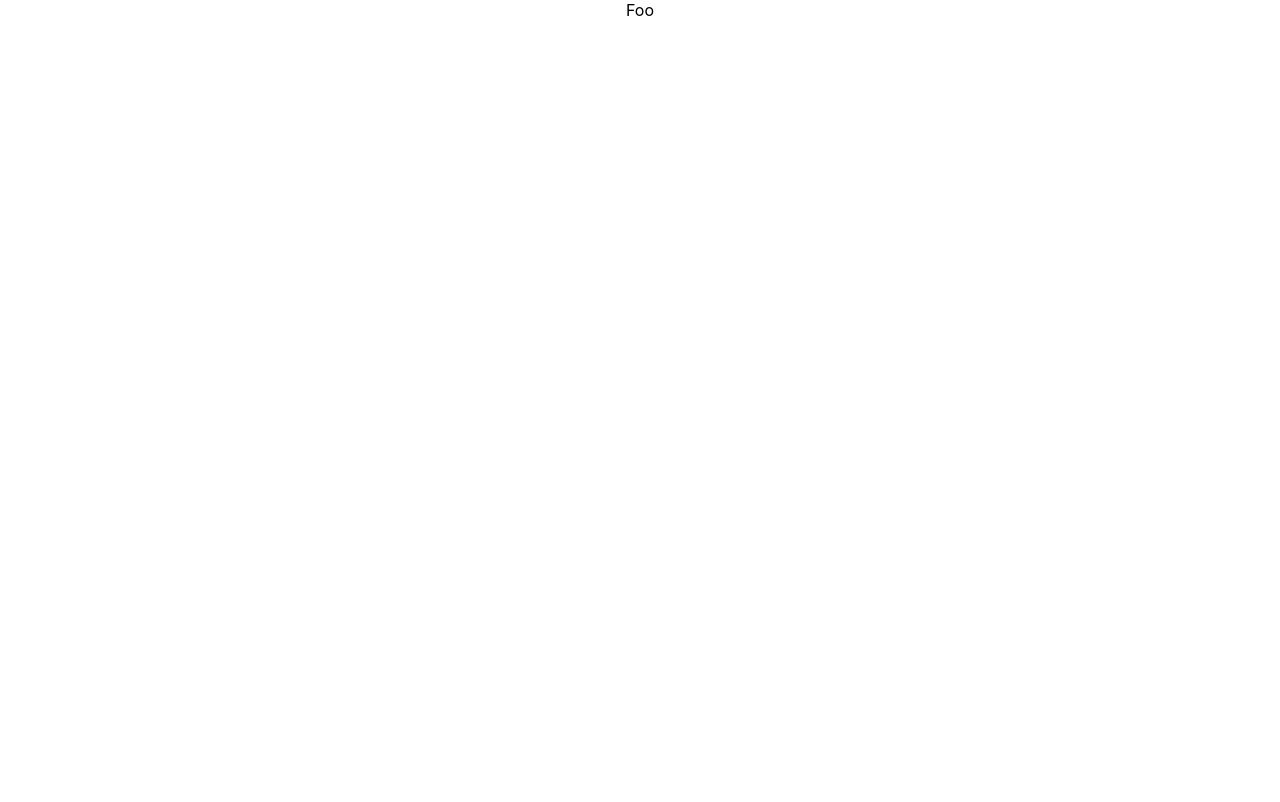
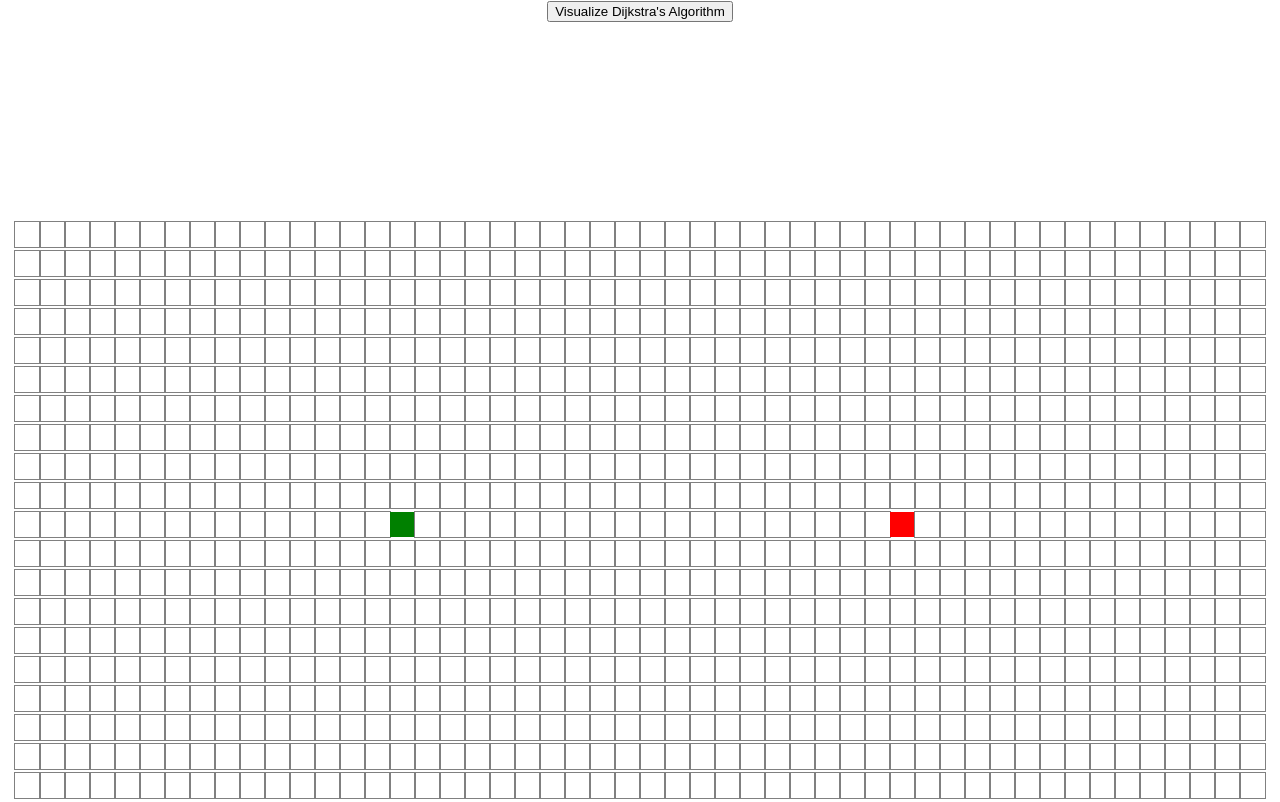
Before and after one commit to GabrielMedinaJaudes/pathfinder, a React (Create React App) app: page / in a window 1280 px wide. Built offline with nearby package versions, Linux system fonts and the light colour scheme.

Commit message:
dijkstra to be ani

```diff
--- /dev/null
+++ b/src/Algorithms/dijkstra.js
@@ -0,0 +1,68 @@
+export function dijkstra(grid, startNode, finishNode) {
+    const visitedNodesInOrder = [];
+    startNode.distance = 0;
+    const unvisitedNodes = getAllNodes(grid);
+    while (!!unvisitedNodes.length) {
+
+        sortNodesByDistance(unvisitedNodes);
+        const closestNode = unvisitedNodes.shift();
+        if (closestNode.isWall)
+            continue;
+        if (closestNode.distance === Infinity)
+            return visitedNodesInOrder;
+
+        closestNode.isVisited = true;
+        visitedNodesInOrder.push(closestNode);
+
+        if (closestNode === finishNode)
+            return visitedNodesInOrder;
+
+        updateUnvisitedNeighbors(closestNode, grid);
+    }
+  }
+
+function sortNodesByDistance(unvisitedNodes) {
+    unvisitedNodes.sort((nodeA, nodeB) => nodeA.distance - nodeB.distance);
+}
+
+function updateUnvisitedNeighbors(node, grid) {
+    const unvisitedNeighbors = getUnvisitedNeighbors(node, grid);
+    for (const neighbor of unvisitedNeighbors) {
+        neighbor.distance = node.distance + 1;
+        neighbor.previousNode = node;
+    }
+}
+
+function getUnvisitedNeighbors(node, grid) {
+    const neighbors = [];
+    const { col, row } = node;
+    if (row > 0)
+        neighbors.push(grid[row - 1][col]);
+    if (row < grid.length - 1)
+        neighbors.push(grid[row + 1][col]);
+    if (col > 0)
+        neighbors.push(grid[row][col - 1]);
+    if (col < grid[0].length - 1)
+        neighbors.push(grid[row][col + 1]);
+    return neighbors.filter(neighbor => !neighbor.isVisited);
+}
+
+function getAllNodes(grid) {
+    const nodes = [];
+    for (const row of grid) {
+        for (const node of row) {
+            nodes.push(node);
+        }
+    }
+    return nodes;
+}
+
+export function getNodesInShortestPathOrder(finishNode) {
+    const nodesInShortestPathOrder = [];
+    let currentNode = finishNode;
+    while (currentNode !== null) {
+        nodesInShortestPathOrder.unshift(currentNode);
+        currentNode = currentNode.previousNode;
+    }
+    return nodesInShortestPathOrder;
+}
--- a/src/PathfindingVisualizer/Node/Node.css
+++ b/src/PathfindingVisualizer/Node/Node.css
@@ -0,0 +1,20 @@
+.node {
+  width: 25px;
+  height: 25px;
+  outline: 1px solid gray;
+  display: inline-block;
+}
+
+.node-finish {
+  width: 25px;
+  height: 25px;
+  background-color: red;
+  display: inline-block;
+}
+
+.node-start {
+  width: 25px;
+  height: 25px;
+  background-color: green;
+  display: inline-block;
+}
--- a/src/PathfindingVisualizer/Node/Node.jsx
+++ b/src/PathfindingVisualizer/Node/Node.jsx
@@ -0,0 +1,31 @@
+import React, { Component } from 'react';
+
+import './Node.css';
+
+export default class Node extends Component {
+    constructor (props) {
+        super(props);
+        this.state = {};
+    }
+    render() {
+        const {row, col, isVisited, isStart, isFinish} = this.props;
+        const className =
+            isFinish ?
+            "node-finish" :
+            isStart ? "node-start"
+            : "node";
+        return (
+            <div className={`${className}`}>
+
+            </div>
+        )
+    }
+}
+
+export const DEFAULT_NODE = {
+    row: 0,
+    col: 0,
+    isVisited: false,
+    isStart: false,
+    isFinish: false,
+}
--- a/src/PathfindingVisualizer/PathfindingVisualizer.css
+++ b/src/PathfindingVisualizer/PathfindingVisualizer.css
@@ -0,0 +1,5 @@
+.grid {
+    margin: auto;
+    width: 100%;
+    margin-top: 200px;
+}
--- a/src/PathfindingVisualizer/PathfindingVisualizer.jsx
+++ b/src/PathfindingVisualizer/PathfindingVisualizer.jsx
@@ -1,32 +1,87 @@
 import React, { Component } from 'react';
 import Node from './Node/Node';
 import './PathfindingVisualizer.css';
+import { dijkstra } from '../Algorithms/dijkstra';
+
+const START_NODE_ROW = 10;
+const START_NODE_COL = 15;
+const FINISH_NODE_ROW = 10;
+const FINISH_NODE_COL = 35;
+
 
 export default class PathfindingVisualizer extends Component {
     constructor (props) {
         super(props);
         this.state = {
-            nodes: []
+            grid: [],
         };
     }
 
-    componentDidMount (props) {
-        const nodes = [];
-        for (let row = 0; row < 15; row++) {
-            const currentRow = []
-            for (let col = 0; col < 15; col++) {
-                currentRow.push([])
-            }
-            nodes.push(currentRow)
-        }
-        this.setState({nodes})
+    componentDidMount() {
+        const grid = getInitialGrid();
+        this.setState({grid})
+    }
+
+    visualizeDijkstra() {
+        const { grid } = this.state;
+        const startNode = grid[START_NODE_ROW][START_NODE_COL];
+        const finishNode = grid[FINISH_NODE_ROW][FINISH_NODE_COL];
+        const visitedNodes = dijkstra(grid, startNode, finishNode);
+        console.log(visitedNodes)
     }
 
     render() {
+        const { grid } = this.state;
         return (
-            <div>
-                Foo
+        <>
+            <button onClick={() => this.visualizeDijkstra()}>
+                Visualize Dijkstra's Algorithm
+            </button>
+            <div className="grid">
+                {grid.map((row, rowIdx) => {
+                    return (
+                        <div key={rowIdx}>
+                            {row.map((node, nodeIdx) =>
+                                <Node
+                                    key={nodeIdx}
+                                    row={node.row}
+                                    col={node.col}
+                                    isStart={node.isStart}
+                                    isFinish={node.isFinish}
+                                ></Node>)}
+                        </div>
+                    )
+                })}
             </div>
+        </>
         );
     }
 }
+
+const getInitialGrid = () => {
+    const grid = [];
+    for (let row = 0; row < 20; row++) {
+        const currentRow = [];
+        for (let col = 0; col < 50; col++) {
+            const currentNode = createNode(row, col)
+            currentRow.push(currentNode);
+        }
+        grid.push(currentRow);
+    }
+    return grid
+}
+
+const createNode = (row, col) => {
+    return (
+        {
+            row,
+            col,
+            isStart: row === START_NODE_ROW && col === START_NODE_COL,
+            isFinish: row === FINISH_NODE_ROW && col === FINISH_NODE_COL,
+            distance: Infinity,
+            isVisited: false,
+            isWall: false,
+            previousNode: null
+        }
+    )
+}
```
